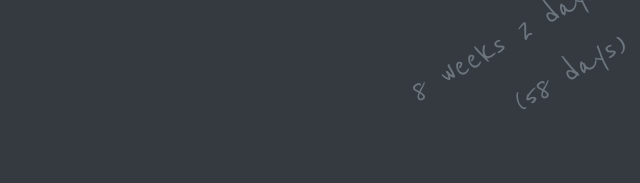
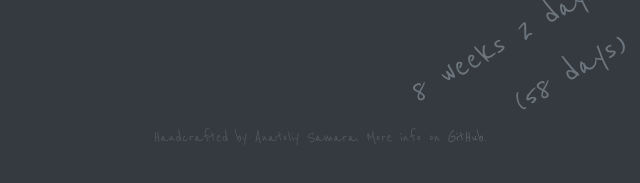
Before and after one commit to anatols/onlockdown, a plain HTML site: page index.html in a window 1280 px wide. Shown: the part 649-832 px from the top of the page, 320-960 px from the left. Drawn offline with nearby package versions, Linux system fonts and the light colour scheme; no server answers.

Commit message:
Added a footer

```diff
--- a/index.html
+++ b/index.html
@@ -30,5 +30,6 @@
             <div id="tally"></div>
             <div id="total"></div>
         </div>
+        <div id="footer">Handcrafted by Anatoliy Samara. More info on <a href="https://github.com/anatols/onlockdown" target="_blank">GitHub</a>.</div>
     </body>
 </html>
--- a/styles.css
+++ b/styles.css
@@ -73,3 +73,17 @@
         transform: rotate(360deg);
     }
 }
+
+a {
+    color: #81868a;
+}
+
+#footer {
+    font-family: 'Reenie Beanie', fantasy;
+    font-size: 18px;
+    text-align: center;
+    position: fixed;
+    bottom: 0;
+    width: 100%;
+    opacity: 50%;
+}
```
